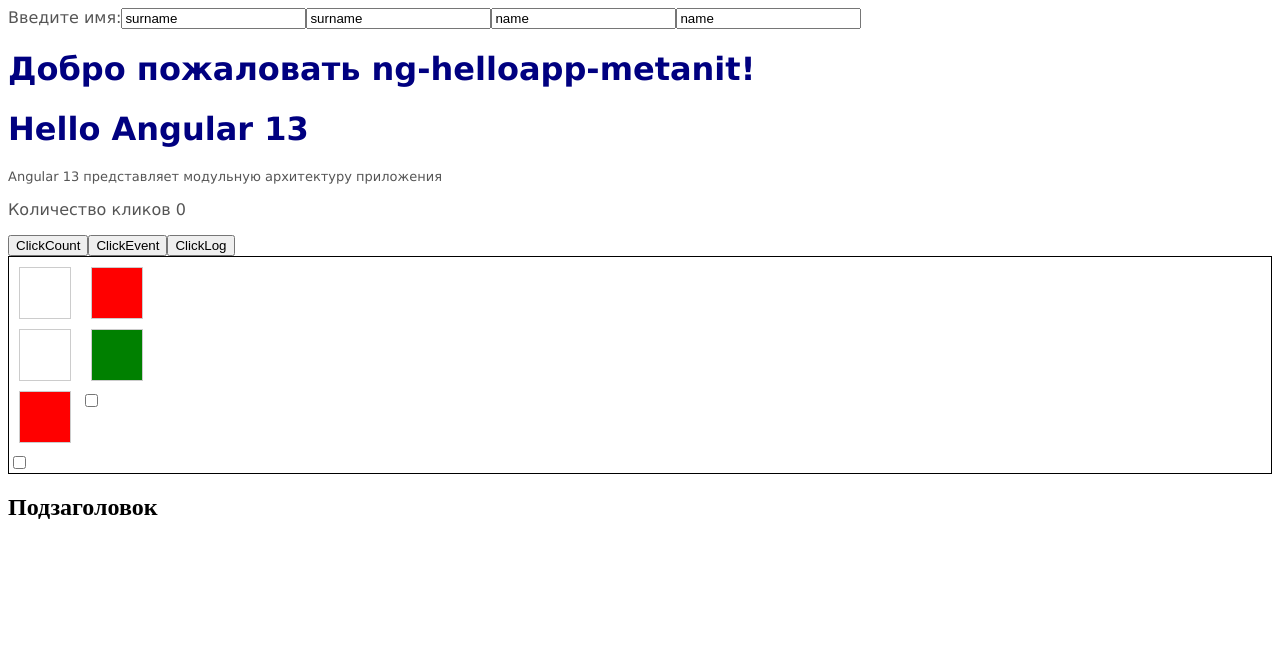
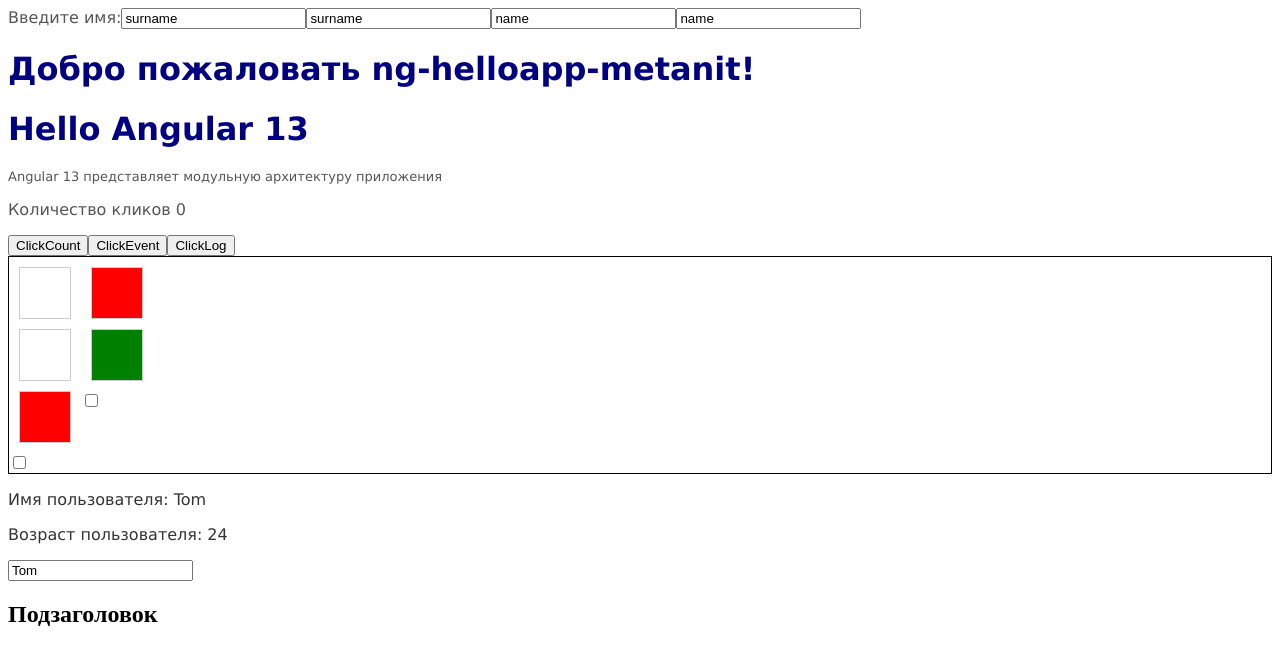
Before and after one commit to Na90b1t/ng-helloapp-metanit, an Angular app: page / in a window 1280 px wide. Shown: the top 664 px of the page. Built offline with nearby package versions, Linux system fonts and the light colour scheme.

Commit message:
add child comp

```diff
--- a/src/app/app.component.html
+++ b/src/app/app.component.html
@@ -14,3 +14,7 @@
 <app-count-click></app-count-click>
 
 <app-check-box></app-check-box>
+
+<app-child-comp [userName]="name1" [userAge]="age1"></app-child-comp>
+
+<input type="text" [(ngModel)]="name1" />
--- a/src/app/app.component.ts
+++ b/src/app/app.component.ts
@@ -10,6 +10,8 @@
   name = 'name';
   surname = 'surname';
   age = 25;
+  name1 = 'Tom';
+  age1 = 24;
 
   sayFullName() {
     console.log(`My name is: ${this.name} ${this.surname}`);
--- a/src/app/app.module.ts
+++ b/src/app/app.module.ts
@@ -5,9 +5,10 @@
 import { AppComponent } from './app.component';
 import { CountClickComponent } from './count-click/count-click.component';
 import { CheckBoxComponent } from './check-box/check-box.component';
+import { ChildCompComponent } from './child-comp/child-comp.component';
 
 @NgModule({
-  declarations: [AppComponent, CountClickComponent, CheckBoxComponent],
+  declarations: [AppComponent, CountClickComponent, CheckBoxComponent , ChildCompComponent],
   imports: [BrowserModule, FormsModule],
   providers: [],
   bootstrap: [AppComponent],
--- /dev/null
+++ b/src/app/child-comp/child-comp.component.html
@@ -0,0 +1,2 @@
+<p>Имя пользователя: {{ userName }}</p>
+<p>Возраст пользователя: {{ userAge }}</p>
--- /dev/null
+++ b/src/app/child-comp/child-comp.component.scss
@@ -0,0 +1,4 @@
+h2,
+p {
+  color: #333;
+}
--- /dev/null
+++ b/src/app/child-comp/child-comp.component.ts
@@ -0,0 +1,15 @@
+import { Component, Input, OnInit } from '@angular/core';
+
+@Component({
+  selector: 'app-child-comp',
+  templateUrl: './child-comp.component.html',
+  styleUrls: ['./child-comp.component.scss'],
+})
+export class ChildCompComponent implements OnInit {
+  @Input() userName: string = '';
+  @Input() userAge: number = 0;
+
+  ngOnInit(): void {
+    console.log('ChildCompComponent OnInit');
+  }
+}
```
Also changed, not shown: 1 other file (tests, documents, lock files or other folders).
